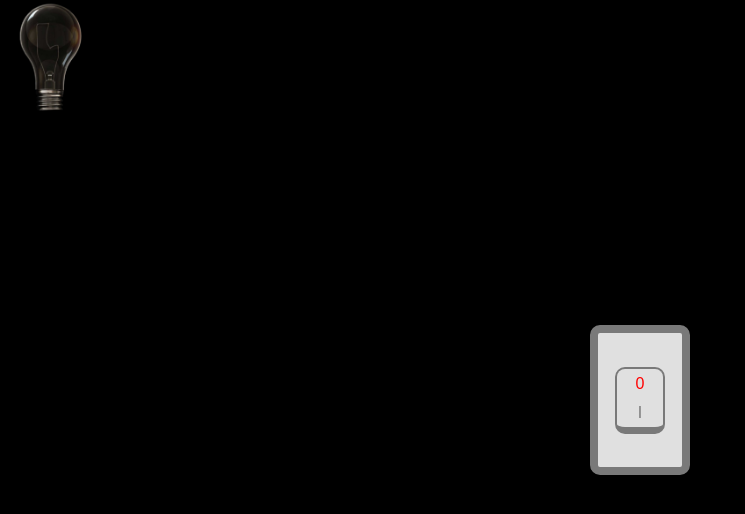
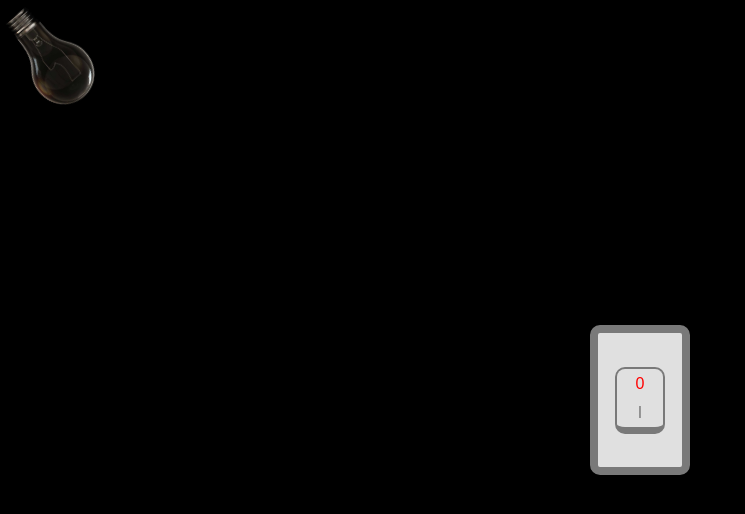
Before and after one commit to rodrigovalentimdemesquitaa/lampada_liga_desliga, a plain HTML site: page index.html in a window 1280 px wide. Shown: the whole page, without its empty margins (0-745 px from the left). Drawn offline with Linux system fonts and the light colour scheme.

Commit message:
rotação da lampada mudada

```diff
--- a/style.css
+++ b/style.css
@@ -23,7 +23,7 @@
 
 #IDlampada {
     width: 100px;
-    /* transform: rotate(140deg); */
+    transform: rotate(140deg);
     border-radius: 50%;
 }
 
```
